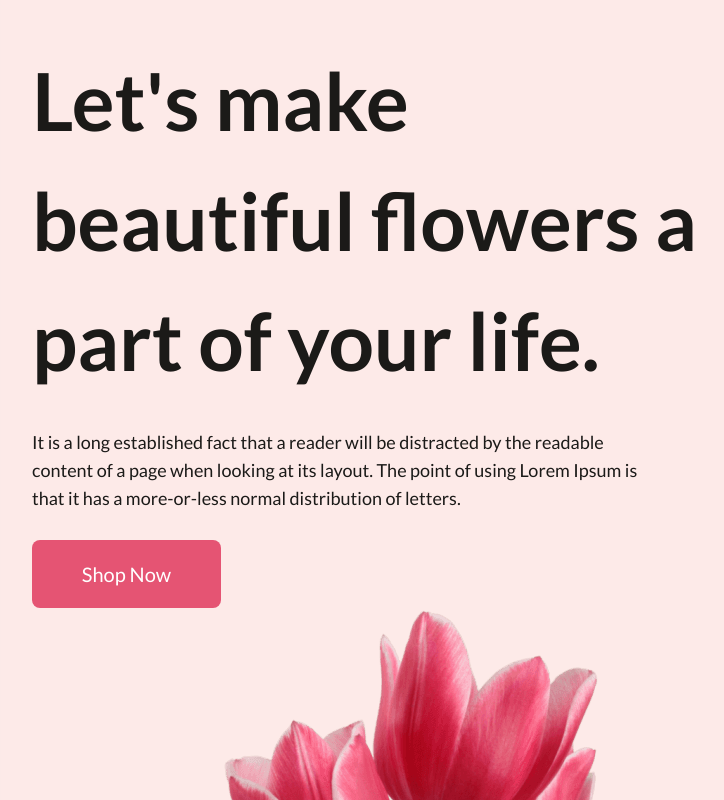
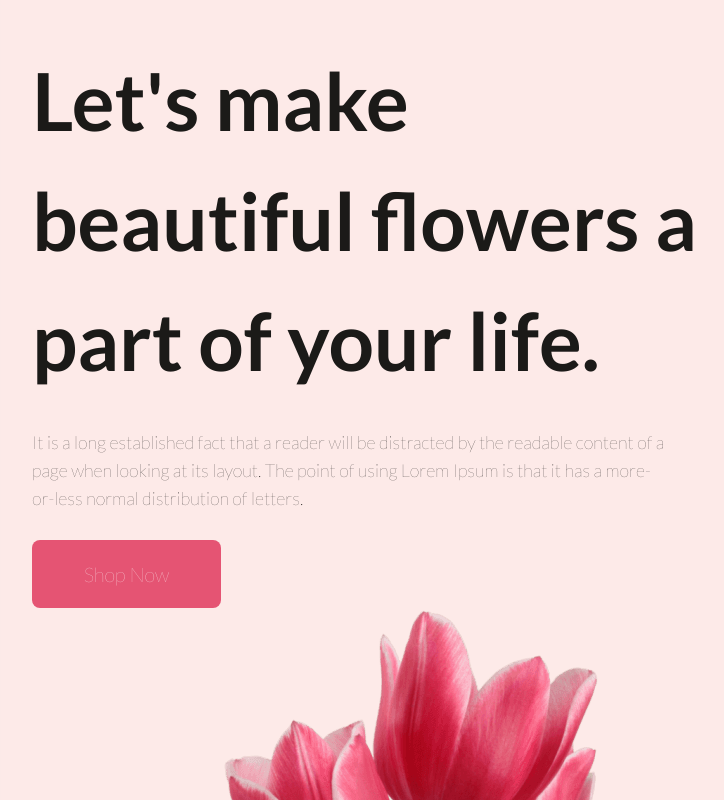
Before and after one commit to JaberChowdhury/NextJs_project, a Next.js app: page / in a window 1280 px wide. Shown: the top 800 px of the page, without its empty margins (254-978 px from the left). Built offline with nearby package versions, Linux system fonts and the light colour scheme.

Commit message:
fix: correct Lato font class name in RootLayout component

```diff
--- a/app/layout.tsx
+++ b/app/layout.tsx
@@ -33,7 +33,7 @@ export default function RootLayout({
     <html lang="en">
       <body
         // className={`${lato.variable} ${geistSans.variable} ${geistMono.variable} antialiased px-20`}
-        className={`${lato.variable}`}
+        className={`${lato.className}`}
       >
         <Hero />
         <div className="m-auto">{children}</div>
```
